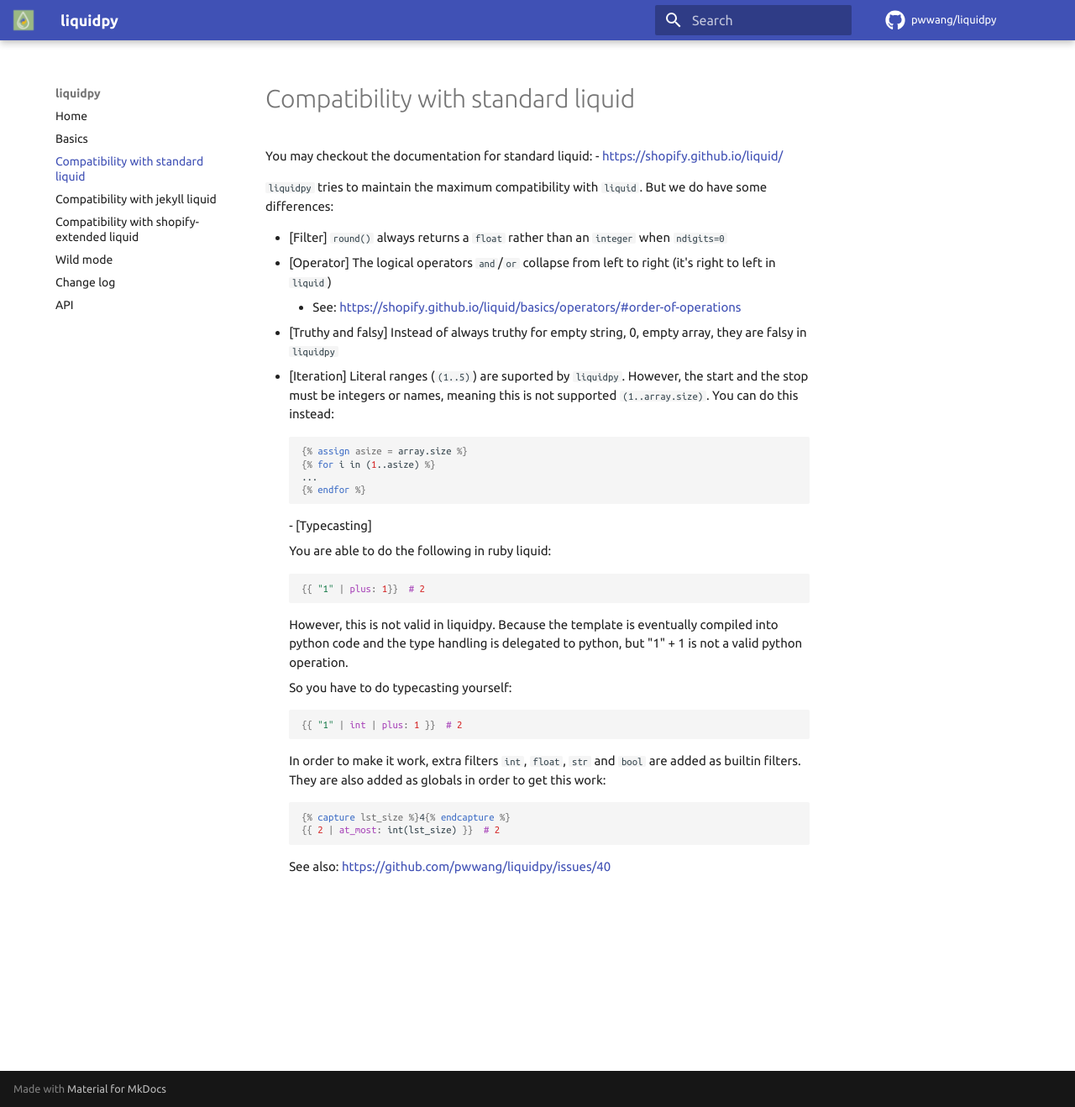
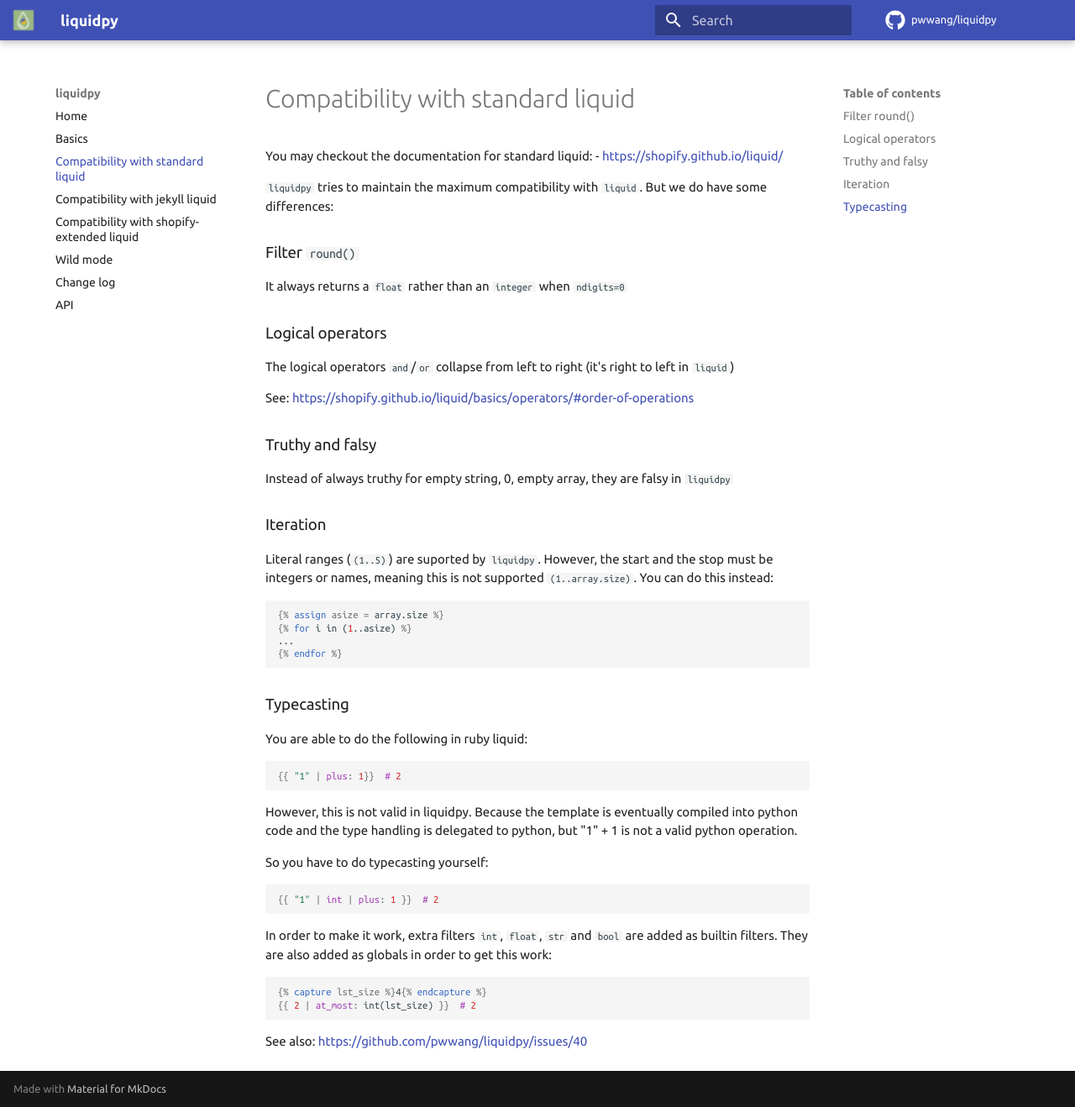
Before and after one commit to pwwang/liquidpy, an MkDocs documentation site: the page built from docs/standard.md, in a window 1280 px wide and 1318 px high. Shown: the whole window at 84% size. Built offline with MkDocs 1.6.1 and Material for MkDocs 9.7.7, drawn with Linux system fonts in a browser that asks for light colours; comment, search, counter and statistics services are not loaded.

Commit message:
📝 Update docs

````diff
--- a/docs/standard.md
+++ b/docs/standard.md
@@ -4,35 +4,51 @@
 
 `liquidpy` tries to maintain the maximum compatibility with `liquid`. But we do have some differences:
 
-- [Filter] `round()` always returns a `float` rather than an `integer` when `ndigits=0`
-- [Operator] The logical operators `and`/`or` collapse from left to right (it's right to left in `liquid`)
-    - See: https://shopify.github.io/liquid/basics/operators/#order-of-operations
-- [Truthy and falsy] Instead of always truthy for empty string, 0, empty array, they are falsy in `liquidpy`
-- [Iteration] Literal ranges (`(1..5)`) are suported by `liquidpy`. However, the start and the stop must be integers or names, meaning this is not supported `(1..array.size)`. You can do this instead:
+## Filter `round()`
 
-    ```liquid
-    {% assign asize = array.size %}
-    {% for i in (1..asize) %}
-    ...
-    {% endfor %}
-    ```
-- [Typecasting]
+It always returns a `float` rather than an `integer` when `ndigits=0`
 
-    You are able to do the following in ruby liquid:
-    ```liquid
-    {{ "1" | plus: 1}}  # 2
-    ```
-    However, this is not valid in liquidpy. Because the template is eventually compiled into python code and the type handling is delegated to python, but "1" + 1 is not a valid python operation.
 
-    So you have to do typecasting yourself:
-    ```liquid
-    {{ "1" | int | plus: 1 }}  # 2
-    ```
+## Logical operators
 
-    In order to make it work, extra filters `int`, `float`, `str` and `bool` are added as builtin filters. They are also added as globals in order to get this work:
-    ```liquid
-    {% capture lst_size %}4{% endcapture %}
-    {{ 2 | at_most: int(lst_size) }}  # 2
-    ```
+The logical operators `and`/`or` collapse from left to right (it's right to left in `liquid`)
 
-    See also: https://github.com/pwwang/liquidpy/issues/40
+See: https://shopify.github.io/liquid/basics/operators/#order-of-operations
+
+
+## Truthy and falsy
+
+Instead of always truthy for empty string, 0, empty array, they are falsy in `liquidpy`
+
+
+## Iteration
+
+Literal ranges (`(1..5)`) are suported by `liquidpy`. However, the start and the stop must be integers or names, meaning this is not supported `(1..array.size)`. You can do this instead:
+
+```liquid
+{% assign asize = array.size %}
+{% for i in (1..asize) %}
+...
+{% endfor %}
+```
+
+## Typecasting
+
+You are able to do the following in ruby liquid:
+```liquid
+{{ "1" | plus: 1}}  # 2
+```
+However, this is not valid in liquidpy. Because the template is eventually compiled into python code and the type handling is delegated to python, but "1" + 1 is not a valid python operation.
+
+So you have to do typecasting yourself:
+```liquid
+{{ "1" | int | plus: 1 }}  # 2
+```
+
+In order to make it work, extra filters `int`, `float`, `str` and `bool` are added as builtin filters. They are also added as globals in order to get this work:
+```liquid
+{% capture lst_size %}4{% endcapture %}
+{{ 2 | at_most: int(lst_size) }}  # 2
+```
+
+See also: https://github.com/pwwang/liquidpy/issues/40
````
